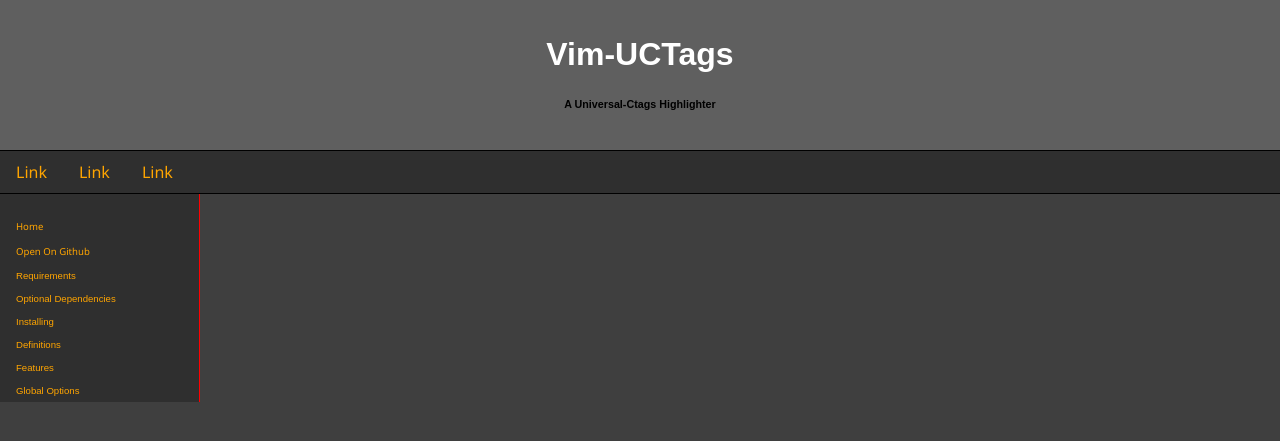
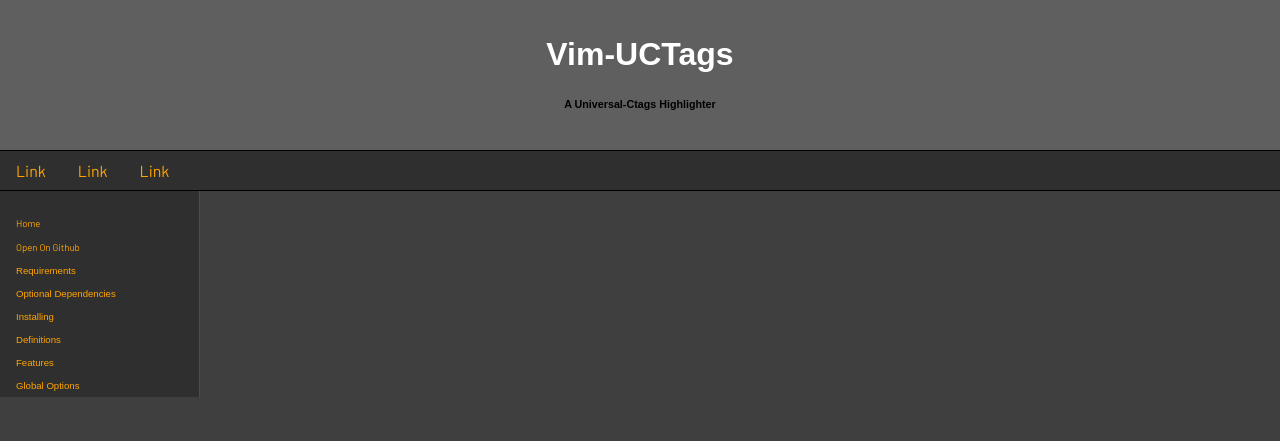
Before and after one commit to FrancescoMagliocco/vim-uctags, a Jekyll site: the page built from index.html, in a window 1280 px wide. Shown: the top 441 px of the page. Built offline with Jekyll 4.4.1, drawn with Linux system fonts in a browser that asks for light colours; some web fonts are replaced.

Commit message:
Took out rel stylesheet

```diff
--- a/index.html
+++ b/index.html
@@ -5,8 +5,6 @@
 <html lang="en-US">
 <head>
   <meta charset="UTF-8">
- <link href="https://fonts.googleapis.com/css?family=Lexend+Exa|Noto+Sans&display=swap" rel="stylesheet"> <link rel="stylesheet" type="text/css" href="style.css">
-
   <meta name="viewport" content="width=device-width, initial-scale=1.0">
   <meta name="author" content="Francesco Magliocco">
   <meta name="keywords" content="Vim, plugin, Universal-Ctags, highlighting, syntax">
```
